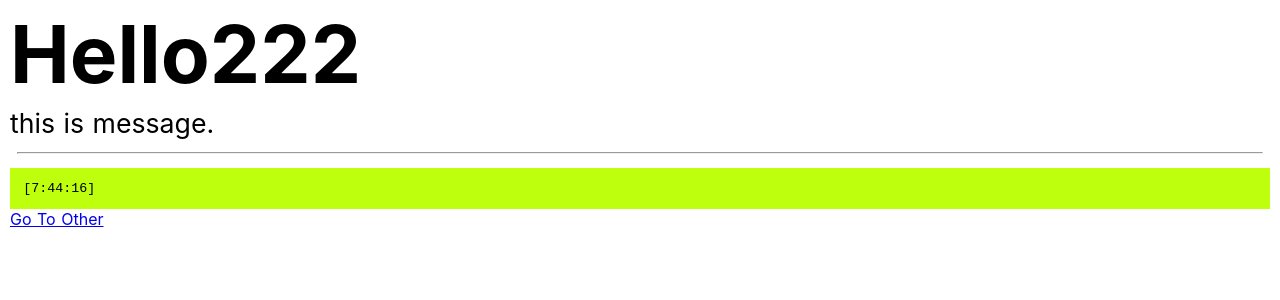
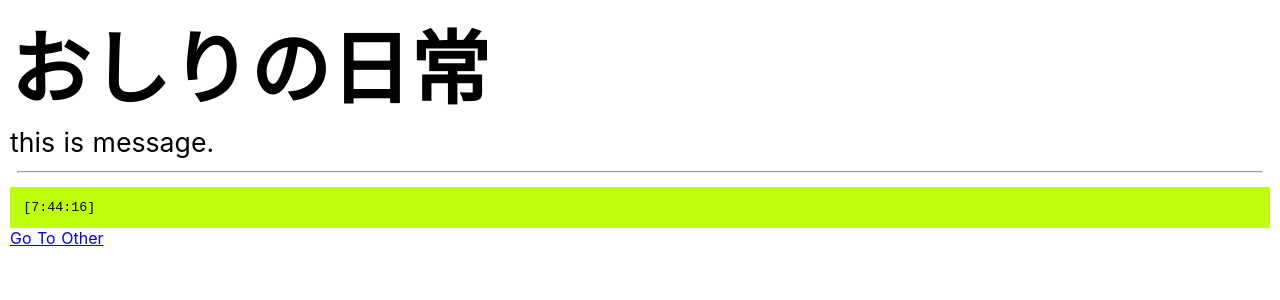
Before and after one commit to ShinyaTakahashi123/test, a Nuxt app: page / in a window 1280 px wide. Shown: the top 300 px of the page. Built offline with nearby package versions, Linux system fonts and the light colour scheme.

Commit message:
horimizu-add

```diff
--- a/pages/index.vue
+++ b/pages/index.vue
@@ -12,7 +12,7 @@
 export default {
   data() {
     return {
-      title: 'Hello222',
+      title: 'おしりの日常',
       message: 'this is message.',
       now: 'wait....'
     }
```
